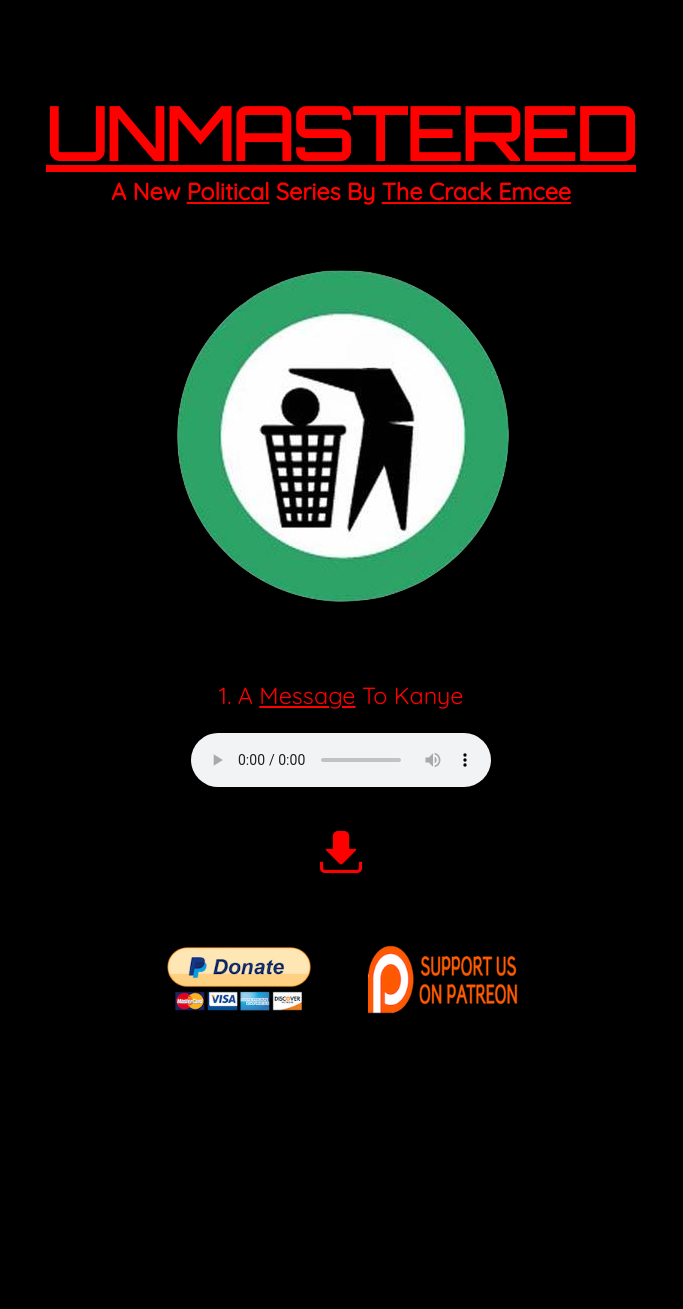
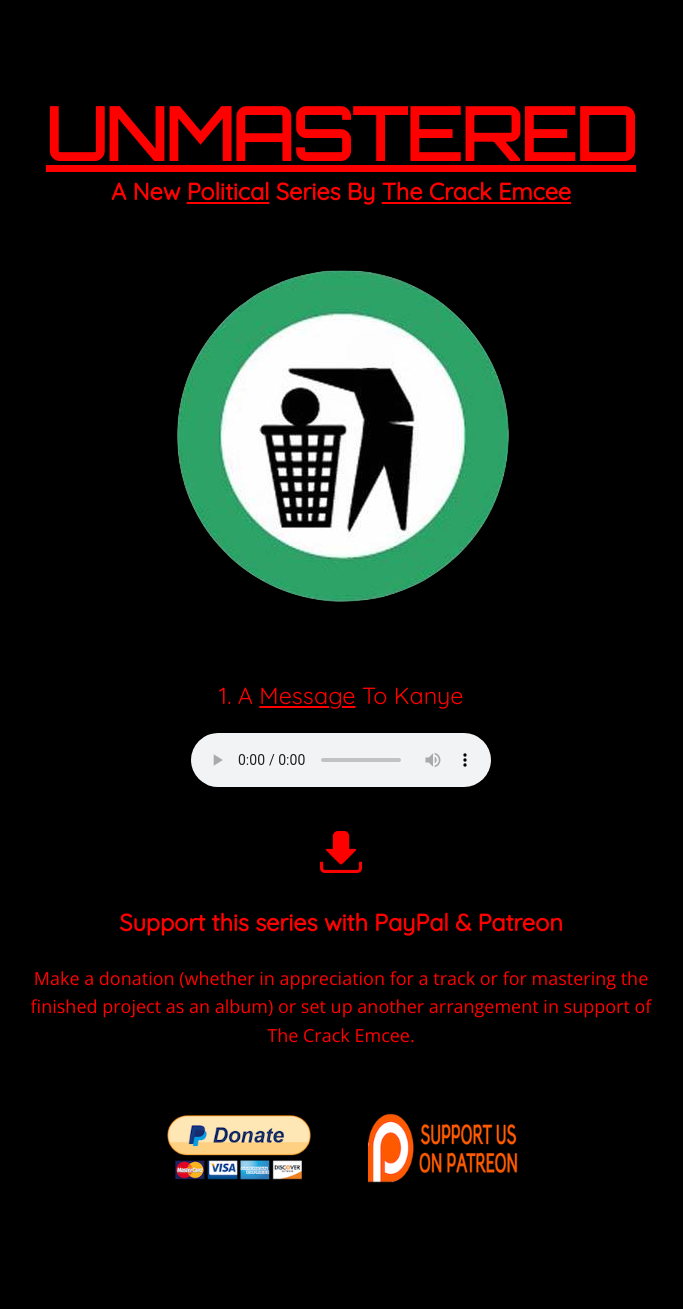
Before and after one commit to esotericplutocrat/thecrackemcee.github.io, a Jekyll site: the page built from index.md, in a window 1280 px wide. Shown: the whole page, without its empty margins (299-982 px from the left). Built offline with Jekyll 4.4.1, drawn with Linux system fonts in a browser that asks for light colours; nearby versions of some CDN libraries; some web fonts are replaced; before the commit the page ends 1140 px from its top, so only the background shows below that.

Commit message:
donate info

```diff
--- a/index.md
+++ b/index.md
@@ -37,6 +37,10 @@ layout: default
 <a href="music/kayne.mp3" download>
 <img src="images/download.png" align='center' height="42" width="42">
 </a>
+
+
+<h3><b>Support this series with PayPal & Patreon</b></h3>
+<p>Make a donation (whether in appreciation for a track or for mastering the finished project as an album) or set up another arrangement in support of The Crack Emcee.</p>
 </center>
 
 <div class="img-wrap">
```
